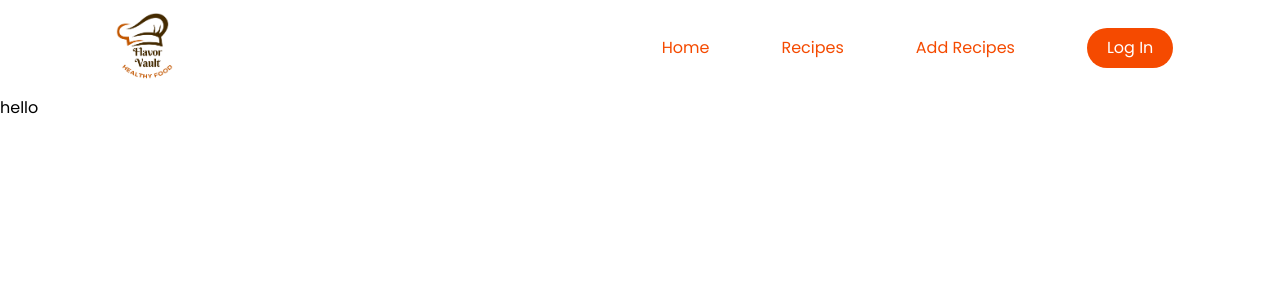
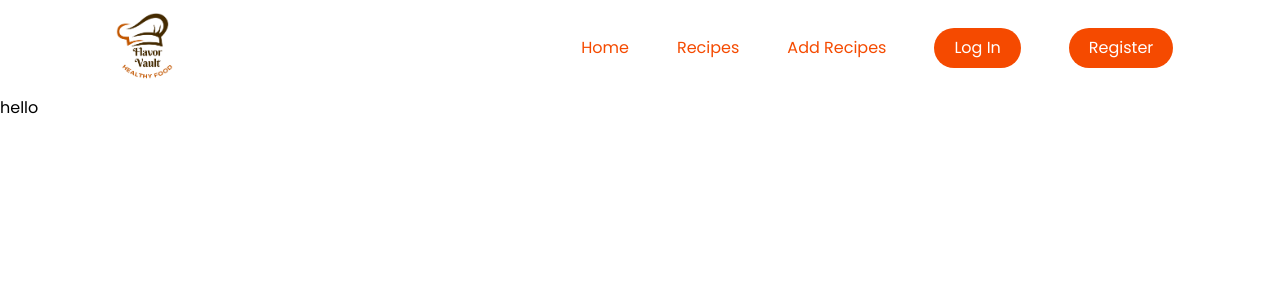
Before and after one commit to obaidullah-miazi-dev/FlavorVault-my-first-next.js-web, a Next.js app: page / in a window 1280 px wide. Shown: the top 300 px of the page. Built offline with nearby package versions, Linux system fonts and the light colour scheme.

Commit message:
modified navbar links

```diff
--- a/src/components/Navbar.jsx
+++ b/src/components/Navbar.jsx
@@ -7,12 +7,13 @@ const Navbar = () => {
   return (
     <nav className="py-2 flex items-center w-10/12 mx-auto justify-between">
       <Image src="/images/Logo.png" alt="logo" width={80} height={80} />
-      <div className="flex justify-between items-center gap-18 text-orange-600">
+      <div className="flex justify-between items-center gap-12 text-orange-600">
         <Link href="/">Home</Link>
         <Link href="/recipes">Recipes</Link>
         <Link href="/addRecipes">Add Recipes</Link>
         {/* <Link href="/manageRecipes">Manage Recipes</Link> */}
-        <Button className={`rounded-full`}>Log In</Button>
+        <Link href='/login'><Button className={`rounded-full`}>Log In</Button></Link>
+        <Link href='/register'><Button className={`rounded-full`}>Register</Button></Link>
       </div>
     </nav>
   );
```
